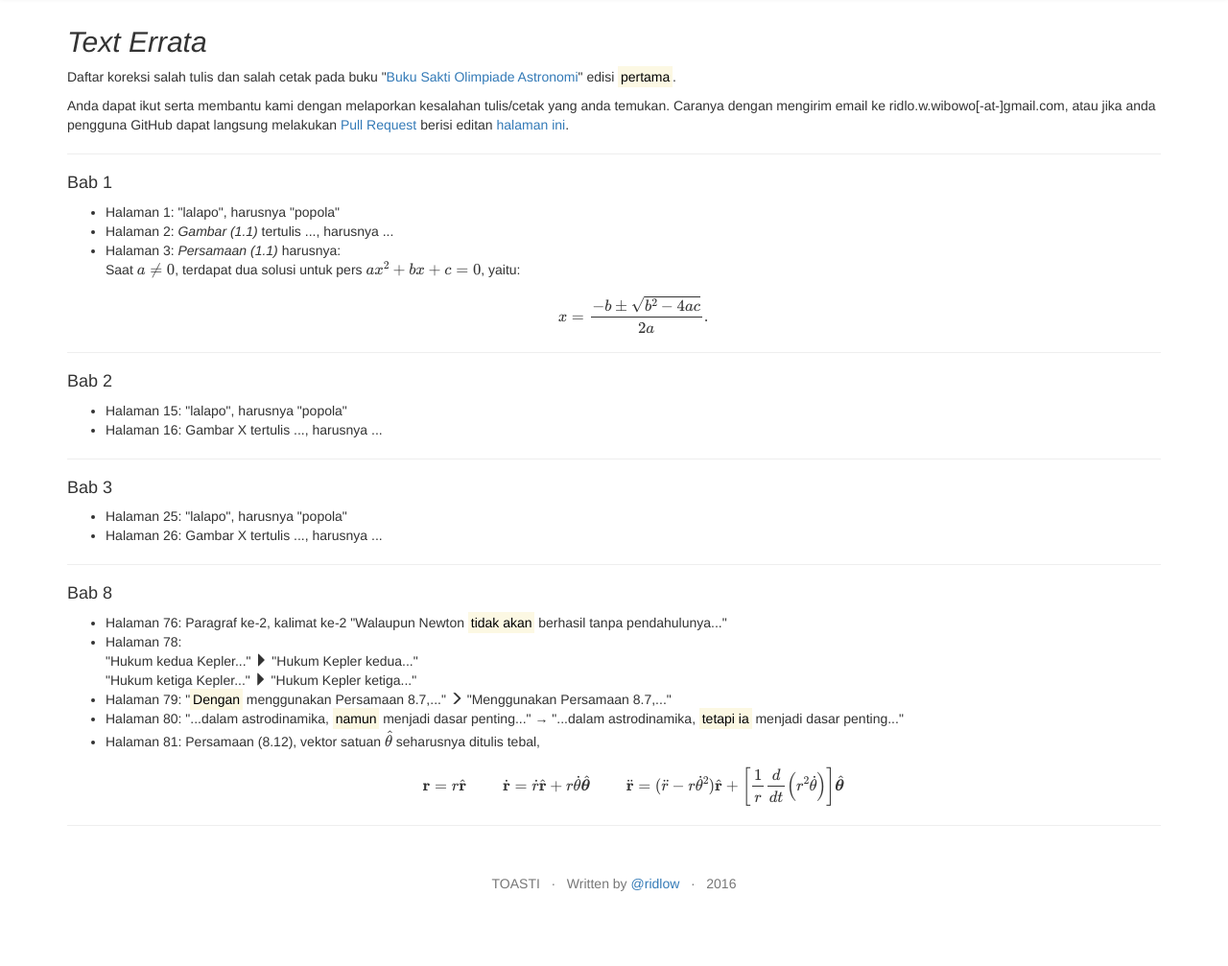
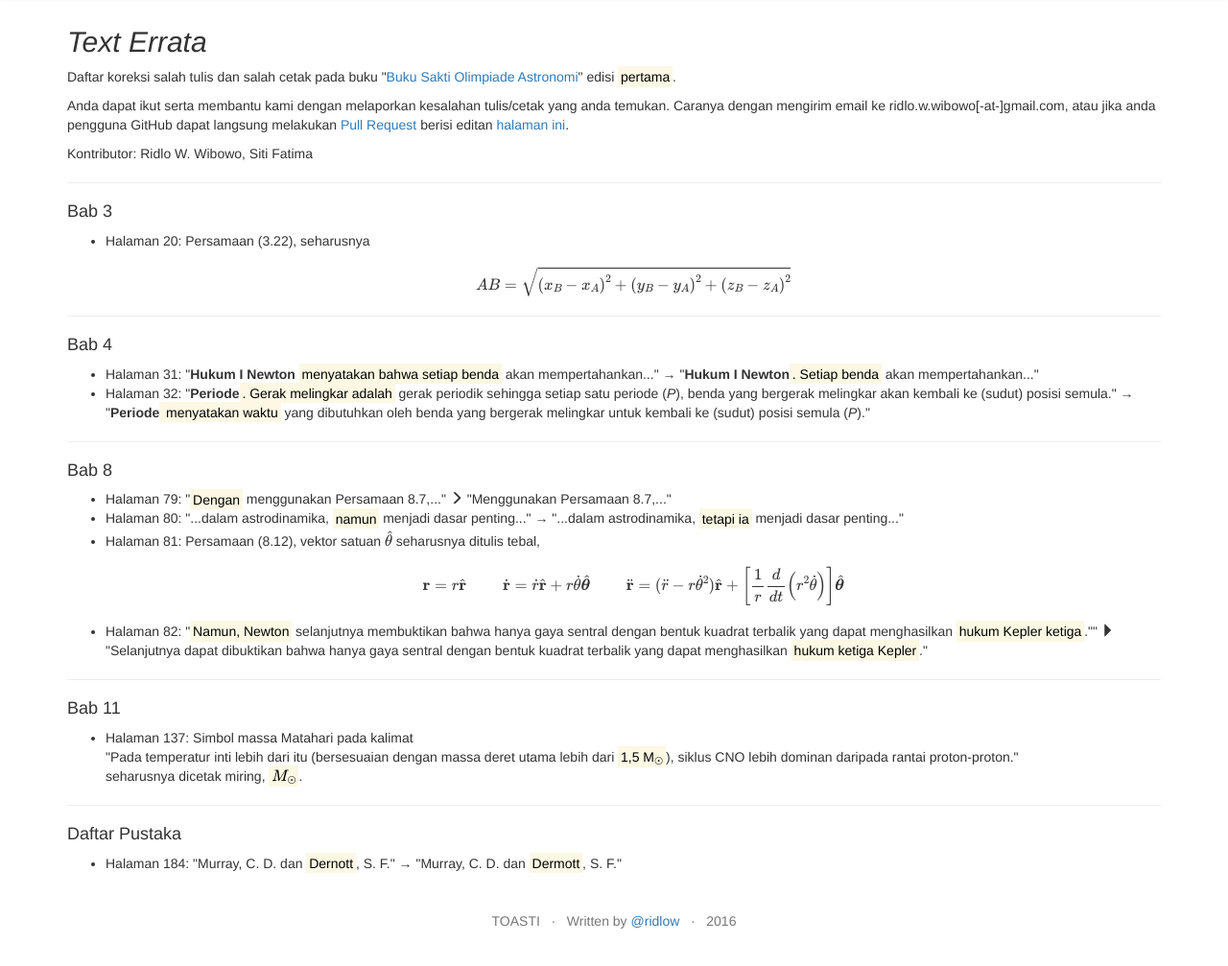
Before and after one commit to bukusakti/bukusakti.github.io, a plain HTML site: page texterrata_1.html in a window 1280 px wide. Shown: the part 53-1060 px from the top of the page at 96% size. Before the commit the page ends 1024 px from the top, so only its background shows below. Drawn offline with nearby package versions, Linux system fonts and the light colour scheme; some packages are replaced by stand-ins of ours.

Commit message:
update index and errata 1

```diff
--- a/texterrata_1.html
+++ b/texterrata_1.html
@@ -61,44 +61,34 @@
       <p>Daftar koreksi salah tulis dan salah cetak pada buku "<a href="http://www.gramedia.com/buku-sakti-olimpiade-astronomi.html">Buku Sakti Olimpiade Astronomi</a>" edisi <mark>pertama</mark>.</p>
       <p>Anda dapat ikut serta membantu kami dengan melaporkan kesalahan tulis/cetak yang anda temukan. Caranya dengan mengirim email ke ridlo.w.wibowo[-at-]gmail.com, atau jika anda pengguna GitHub dapat langsung melakukan <a href="https://help.github.com/articles/about-pull-requests/">Pull Request</a> berisi editan <a href="https://github.com/bukusakti/bukusakti.github.io">halaman ini</a>.</p>
 
-      <hr>
-
-      <h4>Bab 1</h4>
-        <ul>
-          <li>Halaman 1: "lalapo", harusnya "popola"</li>
-          <li>Halaman 2: <em>Gambar (1.1)</em> tertulis ..., harusnya ...</li>
-          <li>Halaman 3: <em>Persamaan (1.1)</em> harusnya:
-          <br>
-          Saat $a \ne 0$, terdapat dua solusi untuk pers \(ax^2 + bx + c = 0\), yaitu:
-  $$x = {-b \pm \sqrt{b^2-4ac} \over 2a}.$$</li>
-
-        </ul>
-
-      <hr>
-
-      <h4>Bab 2</h4>
-        <ul>
-          <li>Halaman 15: "lalapo", harusnya "popola"</li>
-          <li>Halaman 16: Gambar X tertulis ..., harusnya ...</li>
-        </ul>
+      Kontributor: Ridlo W. Wibowo, Siti Fatima
 
       <hr>
 
       <h4>Bab 3</h4>
         <ul>
-          <li>Halaman 25: "lalapo", harusnya "popola"</li>
-          <li>Halaman 26: Gambar X tertulis ..., harusnya ...</li>
+          <li>Halaman 20: Persamaan (3.22), seharusnya
+              $$AB=\sqrt{\left(x_B - x_A\right)^2+\left(y_B - y_A\right)^2+\left(z_B - z_A \right)^2}$$
+          </li>
+        </ul>
+
+      <hr>
+
+      <h4>Bab 4</h4>
+        <ul>
+          <li>Halaman 31: "<strong>Hukum I Newton</strong> <mark>menyatakan bahwa setiap benda</mark> akan mempertahankan..." &rarr; "<strong>Hukum I Newton</strong><mark>. Setiap benda</mark> akan mempertahankan..."</li>
+          <li>Halaman 32: "<strong>Periode</strong><mark>. Gerak melingkar adalah</mark> gerak periodik sehingga setiap satu periode (<em>P</em>), benda yang bergerak melingkar akan kembali ke (sudut) posisi semula." &rarr; "<strong>Periode</strong><mark> menyatakan waktu</mark> yang dibutuhkan oleh benda yang bergerak melingkar untuk kembali ke (sudut) posisi semula (<em>P</em>)."</li>
         </ul>
 
       <hr>
 
       <h4>Bab 8</h4>
         <ul>
-          <li>Halaman 76: Paragraf ke-2, kalimat ke-2 "Walaupun Newton <mark>tidak akan</mark> berhasil tanpa pendahulunya..."</li>
+          <!--li>Halaman 76: Paragraf ke-2, kalimat ke-2 "Walaupun Newton <mark>tidak akan</mark> berhasil tanpa pendahulunya..."</li-->
 
-          <li>Halaman 78: <br>
+          <!--li>Halaman 78: <br>
           "Hukum kedua Kepler..." <span class="glyphicon glyphicon-triangle-right" aria-hidden="true"></span> "Hukum Kepler kedua..."<br>
-          "Hukum ketiga Kepler..." <span class="glyphicon glyphicon-triangle-right" aria-hidden="true"></span> "Hukum Kepler ketiga..."</li>
+          "Hukum ketiga Kepler..." <span class="glyphicon glyphicon-triangle-right" aria-hidden="true"></span> "Hukum Kepler ketiga..."</li-->
 
           <li>Halaman 79: "<mark>Dengan</mark> menggunakan Persamaan 8.7,..." <span class="glyphicon glyphicon-menu-right" aria-hidden="true"></span> "Menggunakan Persamaan 8.7,..."</li>
 
@@ -108,9 +98,24 @@
           $$\textbf{r} = r \hat{\textbf{r}} \hspace{1cm} \dot{\textbf{r}} = \dot{r} \hat{\textbf{r}} + r \dot{\theta} \hat{\boldsymbol{\theta}} \hspace{1cm} \ddot{\textbf{r}} = (\ddot{r} - r \dot{\theta}^2) \hat{\textbf{r}} + \left[ \frac{1}{r} \frac{d}{dt} \left( r^2 \dot{\theta} \right) \right] \hat{\boldsymbol{\theta}}$$
           </li>
 
+          <li>Halaman 82: "<mark>Namun, Newton</mark> selanjutnya membuktikan bahwa hanya gaya sentral dengan bentuk kuadrat terbalik yang dapat menghasilkan <mark>hukum Kepler ketiga</mark>."" <span class="glyphicon glyphicon-triangle-right" aria-hidden="true"></span> "Selanjutnya dapat dibuktikan bahwa hanya gaya sentral dengan bentuk kuadrat terbalik yang dapat menghasilkan <mark>hukum ketiga Kepler</mark>."</li>
         </ul>
 
       <hr>
+
+      <h4>Bab 11</h4>
+        <ul>
+          <li>Halaman 137: Simbol massa Matahari pada kalimat <br />
+          "Pada temperatur inti lebih dari itu (bersesuaian dengan massa deret utama lebih dari <mark>1,5 M$_{\odot}$</mark>), siklus CNO lebih dominan daripada rantai proton-proton." <br />
+          seharusnya dicetak miring, <mark>$M_{\odot}$</mark>.</li>
+        </ul>
+
+      <hr>
+
+      <h4>Daftar Pustaka</h4>
+        <ul>
+          <li>Halaman 184: "Murray, C. D. dan <mark>Dernott</mark>, S. F." &rarr; "Murray, C. D. dan <mark>Dermott</mark>, S. F."</li>
+        </ul>
 
     </div> <!-- /container -->
 
```
Also changed, not shown: index.html (+2 -2 lines), jawab/jawaban_bab2.html (+1 -1 lines).
